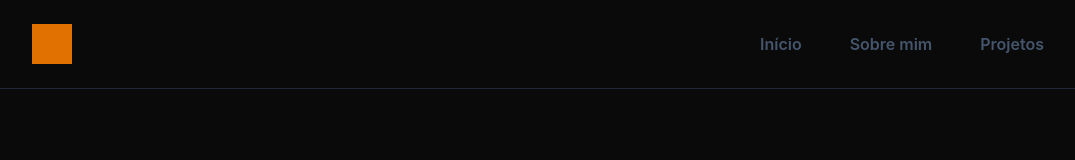
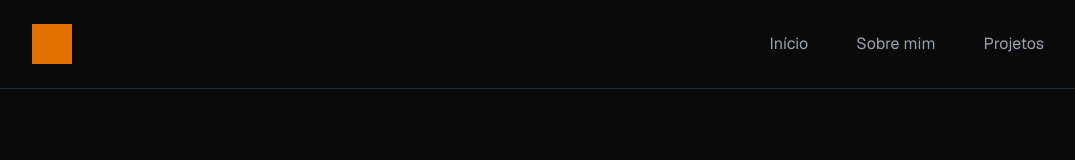
Before and after one commit to kassiodoug/portfolio, a React (Vite) app: page / in a window 1280 px wide. Shown: the top 160 px of the page, without its empty margins (96-1171 px from the left). Built offline with nearby package versions, Linux system fonts and the light colour scheme.

Commit message:
Adição da font

```diff
--- a/src/components/header.tsx
+++ b/src/components/header.tsx
@@ -18,7 +18,7 @@ export default function Header() {
       ></button>
       {isMenuOpen && (
         <ul
-          className={`absolute top-20 left-0 flex w-full transform flex-col items-center bg-amber-500 p-0 text-lg font-semibold transition-transform delay-700 md:hidden ${isMenuOpen ? "opacity-100" : "opacity-0"}`}
+          className={`absolute top-24 left-0 flex h-[calc(100vh-6rem)] w-full transform flex-col items-center bg-[rgb(10,10,10)] p-0 text-lg transition-transform delay-700 md:hidden ${isMenuOpen ? "opacity-100" : "opacity-0"}`}
           style={{ transition: "transform 0.3s ease, opacity 0.3s ease" }}
         >
           <li className="w-full px-6 py-2">
--- a/src/components/navbar.tsx
+++ b/src/components/navbar.tsx
@@ -1,19 +1,19 @@
 export default function Navbar() {
   return (
     <nav>
-      <ul className="hidden items-center gap-6 text-base font-semibold transition-all delay-700 duration-700 md:flex">
+      <ul className="hidden items-center gap-6 text-base text-gray-400 transition-all delay-700 duration-700 md:flex">
         <li>
-          <a className="p-3 transition-all hover:text-slate-400" href="#">
+          <a className="p-3 transition-all hover:text-gray-200" href="#">
             Início
           </a>
         </li>
         <li>
-          <a className="p-3 transition-all hover:text-slate-400" href="#">
+          <a className="p-3 transition-all hover:text-gray-200" href="#">
             Sobre mim
           </a>
         </li>
         <li>
-          <a className="p-3 transition-all hover:text-slate-400" href="#">
+          <a className="p-3 transition-all hover:text-gray-200" href="#">
             Projetos
           </a>
         </li>
--- a/src/index.css
+++ b/src/index.css
@@ -1,6 +1,10 @@
+@import url("https://fonts.googleapis.com/css2?family=Geist:wght@100..900&display=swap");
 @import "tailwindcss";
 
 body {
   background-color: rgb(10, 10, 10);
-  color: var(--color-slate-600);
+  color: var(--color-gray-200);
+  font-family: "Geist", sans-serif;
+  font-optical-sizing: auto;
+  font-style: normal;
 }
```
